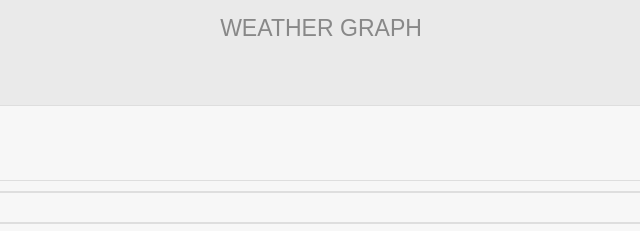
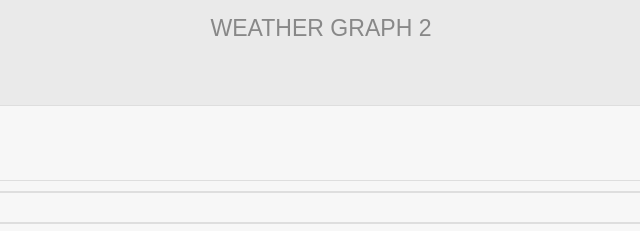
Before and after one commit to Sichroteph/Weather-Graph, a plain HTML site: page index.html in a window 1280 px wide. Shown: the top 231 px of the page, 319-959 px from the left. Drawn offline with Linux system fonts and the light colour scheme.

Commit message:
Update index.html

```diff
--- a/index.html
+++ b/index.html
@@ -18,7 +18,7 @@
   </head>
 
   <body>
-    <h1 class='title'>Weather graph</h1>
+    <h1 class='title'>Weather graph 2</h1>
 
 
     <div class='item-container'>
```
